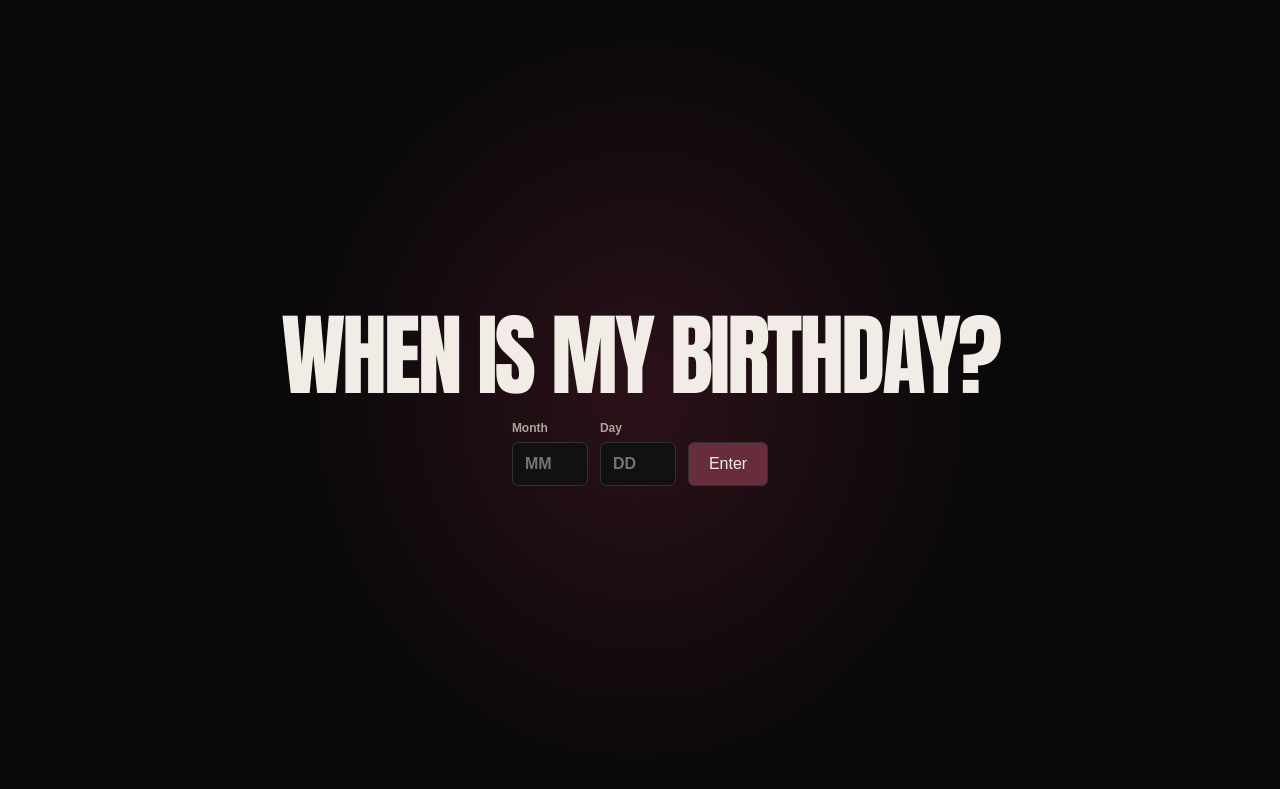
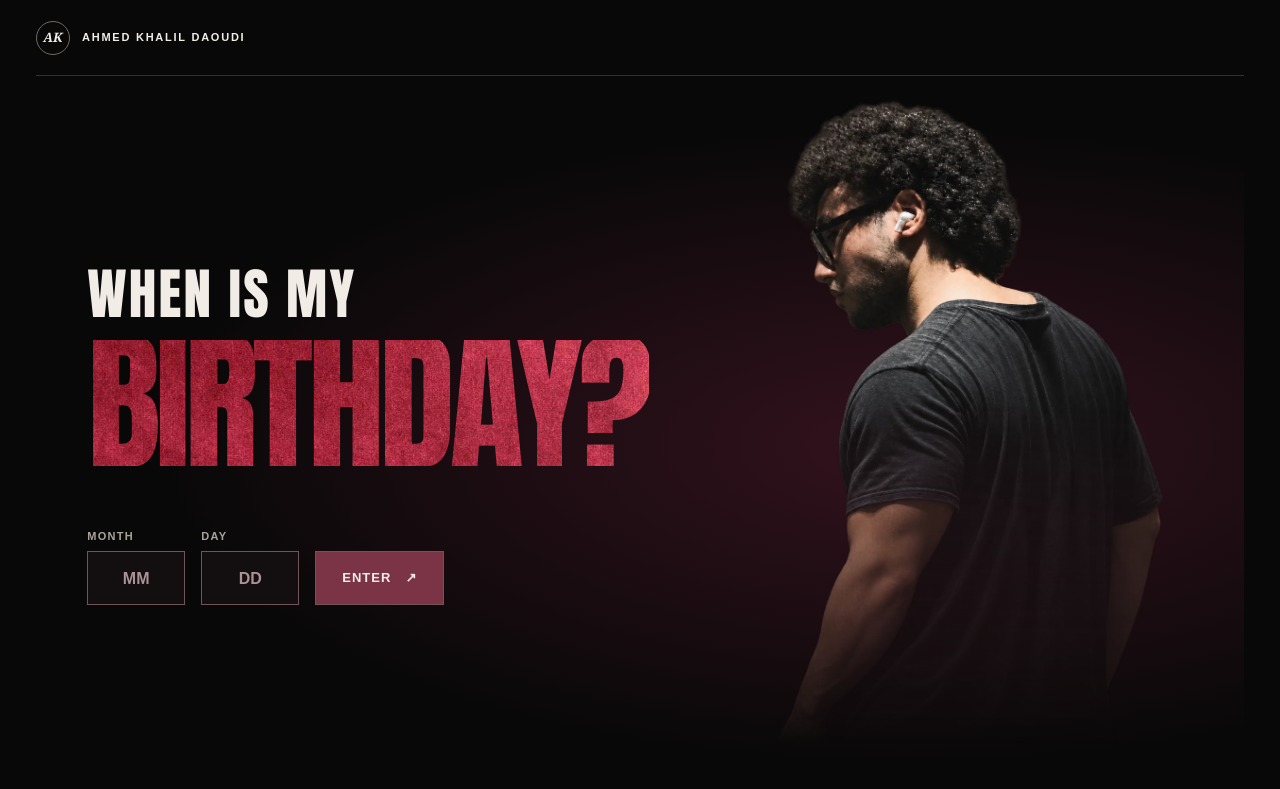
Before and after one commit to AhmedkhalilDAOUDI/AhmedkhalilDAOUDI.github.io, a plain HTML site: page birthday.html in a window 1280 px wide. Drawn offline with Linux system fonts and the light colour scheme.

Commit message:
Redesign the birthday entrance to match the portfolio (#28)
Co-authored-by: Khalil Daoudi <khalildaoudi@example.com>

```diff
--- a/birthday.html
+++ b/birthday.html
@@ -11,13 +11,20 @@
   <script src="birthday.js" defer></script>
 </head>
 <body>
+  <header class="birthday-masthead shell">
+    <span class="brand"><span class="brand-mark" aria-hidden="true">AK</span> Ahmed Khalil Daoudi</span>
+  </header>
   <main class="birthday-page shell">
+    <img class="birthday-portrait" src="assets/khalil-cutout-v3.webp" width="1081" height="1455" alt="" fetchpriority="high">
     <section class="birthday-question" aria-labelledby="birthday-title">
-      <h1 id="birthday-title">When is my birthday?</h1>
+      <h1 id="birthday-title">
+        <span class="birthday-opening">When is my</span>
+        <span class="birthday-word">birthday?</span>
+      </h1>
       <form id="birthday-form">
         <label>Month <input name="month" type="number" inputmode="numeric" min="1" max="12" step="1" placeholder="MM" required></label>
         <label>Day <input name="day" type="number" inputmode="numeric" min="1" max="31" step="1" placeholder="DD" required></label>
-        <button type="submit">Enter</button>
+        <button type="submit">Enter <span aria-hidden="true">↗</span></button>
       </form>
     </section>
   </main>
--- a/site.css
+++ b/site.css
@@ -198,26 +198,62 @@ footer{display:flex;justify-content:space-between;gap:20px;padding:25px 0 42px;b
     }
 
 .birthday-locked body { display:none; }
+.birthday-masthead {
+  min-height:76px; display:flex; align-items:center; border-bottom:1px solid var(--line);
+}
 .birthday-page {
-  min-height:100svh; max-width:720px; display:grid; align-content:center;
-  padding-block:48px; text-align:center;
-  background:radial-gradient(ellipse at 50% 50%,#2b1119,transparent 72%);
+  position:relative; isolation:isolate; min-height:calc(100svh - 76px);
+  display:grid; align-items:center; padding:54px clamp(0px,4vw,64px);
+  background:radial-gradient(ellipse at 72% 51%,#33121d,transparent 62%);
 }
+.birthday-portrait {
+  position:absolute; z-index:-1; bottom:2%; right:1%; width:50%; height:95%;
+  object-fit:contain; object-position:bottom right; pointer-events:none;
+  mask-image:linear-gradient(to bottom,#000 0 44%,transparent 94%);
+}
+.birthday-question { min-width:0; }
 .birthday-question h1 {
-  margin:0 0 22px; font:900 clamp(42px,10vw,90px)/.92 Impact,"Arial Narrow",sans-serif;
+  margin:0 0 clamp(32px,5vw,64px); font:900 clamp(55px,12vw,174px)/.82 Impact,"Arial Narrow",sans-serif;
   letter-spacing:-.035em; text-transform:uppercase;
 }
+.birthday-opening {
+  display:block; margin-bottom:.44em; font-size:.36em; letter-spacing:.04em;
+}
+.birthday-word {
+  display:block; width:max-content; color:var(--accent);
+  background:var(--accent) url("assets/burgundy-texture.png") center/cover;
+  background-clip:text; -webkit-text-fill-color:transparent; filter:brightness(2.8);
+}
 #birthday-form {
-  display:flex; align-items:end; justify-content:center; gap:12px;
+  display:flex; align-items:end; gap:clamp(8px,2vw,16px);
 }
 #birthday-form label {
-  display:grid; gap:5px; text-align:left; color:var(--muted);
-  font-size:12px; font-weight:700;
+  display:grid; gap:8px; color:var(--muted); font-size:11px; line-height:1.2;
+  font-weight:700; letter-spacing:.12em; text-transform:uppercase;
 }
 #birthday-form :is(input,button) {
-  min-height:44px; border:1px solid var(--line); border-radius:6px; padding:8px 12px;
-  background:var(--panel); color:var(--ink); font:inherit; font-size:16px;
+  min-height:54px; border:1px solid #71535a; padding:0 12px; border-radius:0;
+  background:#130e10; color:var(--ink); font:inherit; font-size:16px;
 }
-#birthday-form input { width:76px; }
-#birthday-form button { background:#672d3a; padding-inline:20px; cursor:pointer; }
+#birthday-form input {
+  width:clamp(64px,12vw,98px); text-align:center; font-variant-numeric:tabular-nums;
+  -moz-appearance:textfield; appearance:textfield;
+}
+#birthday-form input::-webkit-inner-spin-button { appearance:none; }
+#birthday-form input::placeholder { color:#aa9297; }
+#birthday-form button {
+  display:inline-flex; align-items:center; justify-content:center; gap:14px;
+  padding-inline:clamp(12px,3vw,26px); background:#7b3446; cursor:pointer;
+  font-size:13px; font-weight:700; letter-spacing:.08em; text-transform:uppercase;
+}
+#birthday-form button:hover { background:#93445a; }
 #birthday-form :is(input,button):focus-visible { outline:2px solid var(--accent); outline-offset:3px; }
+@media(max-width:700px) {
+  .birthday-masthead { min-height:60px; }
+  .birthday-page {
+    min-height:calc(100svh - 60px); align-items:end; padding:0 0 clamp(54px,11vh,120px);
+    background:radial-gradient(ellipse at 62% 39%,#33121d,transparent 66%);
+  }
+  .birthday-portrait { bottom:auto; top:2%; right:0; width:min(96%,420px); height:auto; }
+  .birthday-question h1 { font-size:clamp(47px,19vw,100px); }
+}
```
